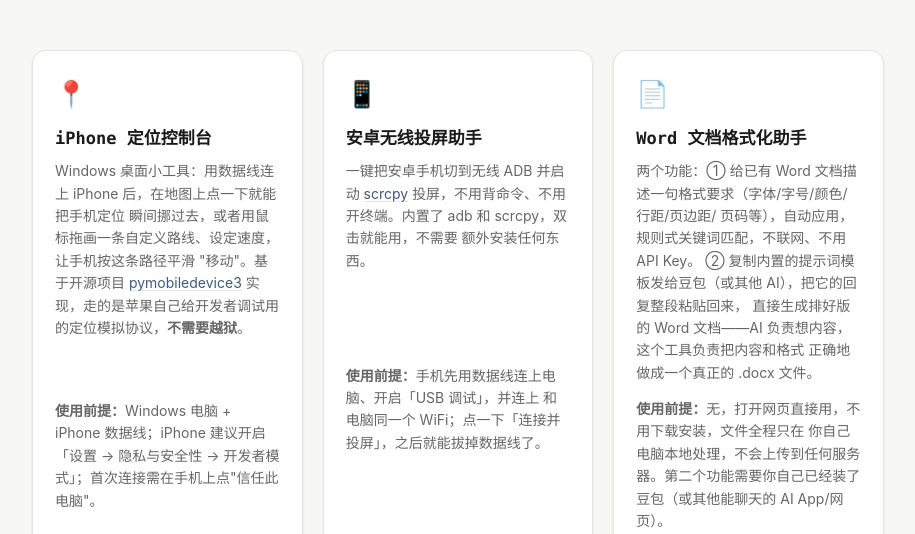
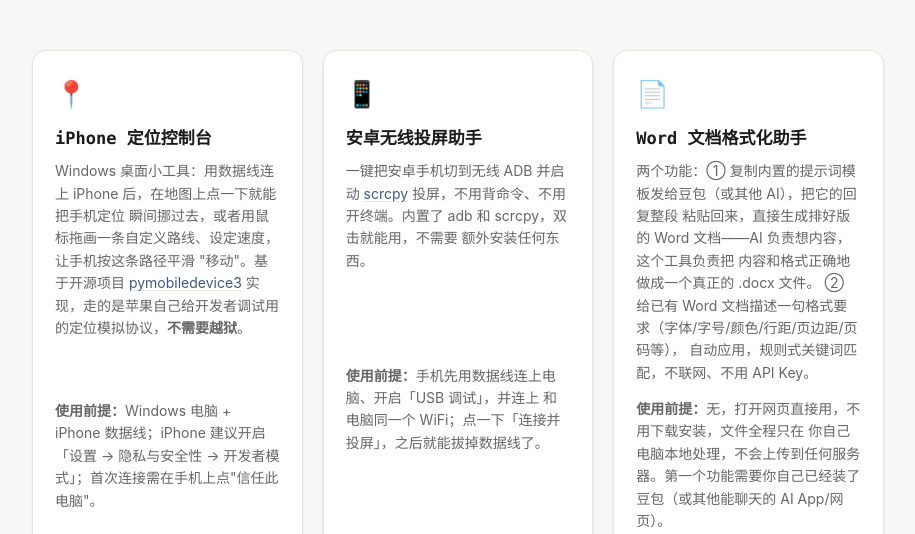
Before and after one commit to luciuscheng-ss/luciuscheng-ss.github.io, a plain HTML site: page index.html in a window 1280 px wide. Shown: the part 266-800 px from the top of the page, without its empty margins (182-1097 px from the left). Drawn offline with Linux system fonts and the light colour scheme.

Commit message:
Reorder feature description to match new tab order

```diff
--- a/index.html
+++ b/index.html
@@ -69,15 +69,15 @@
       <div class="card-icon">📄</div>
       <h2>Word 文档格式化助手</h2>
       <p class="card-desc">
-        两个功能：① 给已有 Word 文档描述一句格式要求（字体/字号/颜色/行距/页边距/
-        页码等），自动应用，规则式关键词匹配，不联网、不用 API Key。
-        ② 复制内置的提示词模板发给豆包（或其他 AI），把它的回复整段粘贴回来，
-        直接生成排好版的 Word 文档——AI 负责想内容，这个工具负责把内容和格式
-        正确地做成一个真正的 .docx 文件。
+        两个功能：① 复制内置的提示词模板发给豆包（或其他 AI），把它的回复整段
+        粘贴回来，直接生成排好版的 Word 文档——AI 负责想内容，这个工具负责把
+        内容和格式正确地做成一个真正的 .docx 文件。
+        ② 给已有 Word 文档描述一句格式要求（字体/字号/颜色/行距/页边距/页码等），
+        自动应用，规则式关键词匹配，不联网、不用 API Key。
       </p>
       <p class="card-desc">
         <strong>使用前提：</strong>无，打开网页直接用，不用下载安装，文件全程只在
-        你自己电脑本地处理，不会上传到任何服务器。第二个功能需要你自己已经装了
+        你自己电脑本地处理，不会上传到任何服务器。第一个功能需要你自己已经装了
         豆包（或其他能聊天的 AI App/网页）。
       </p>
       <div class="card-meta">
```
